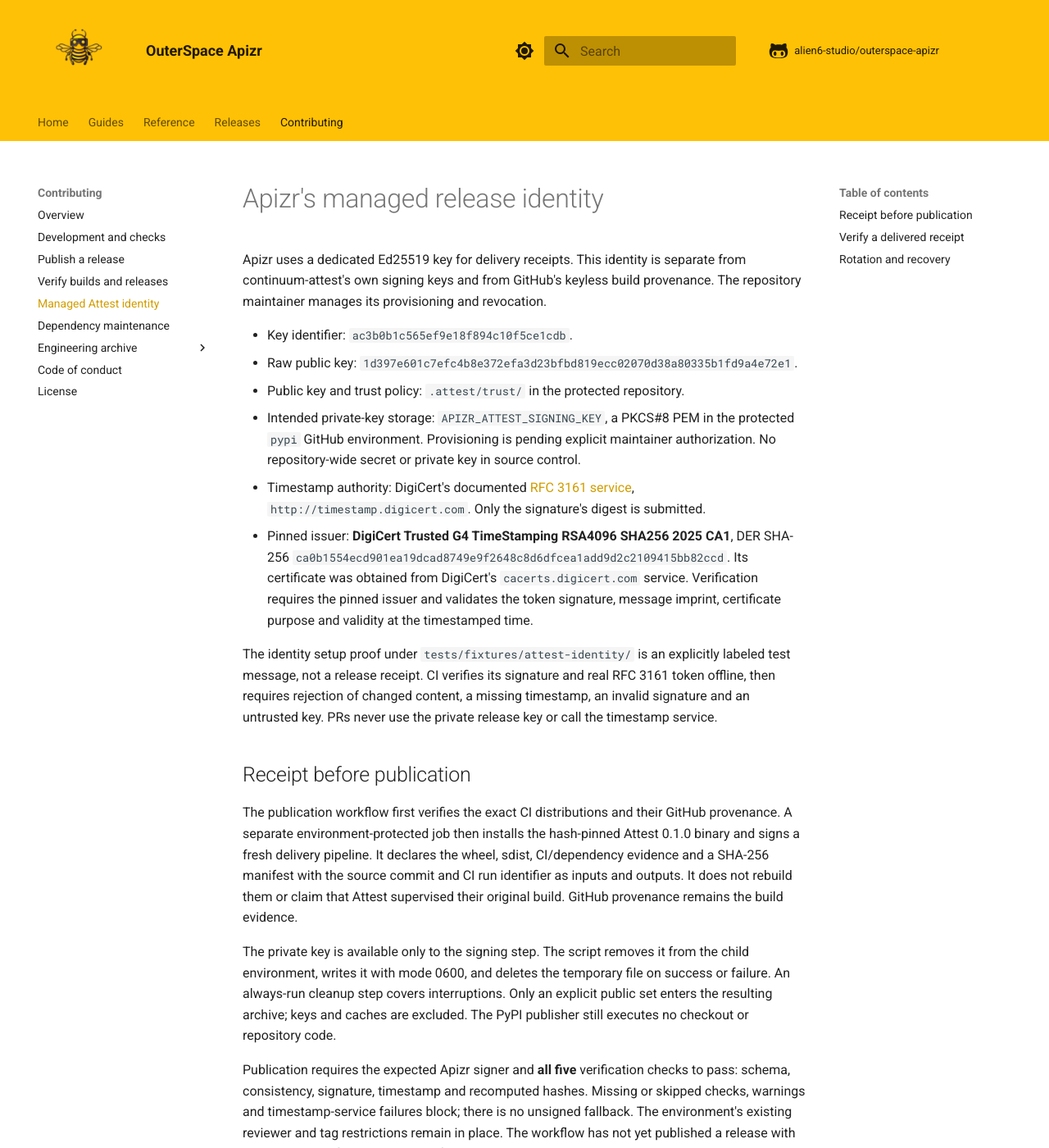
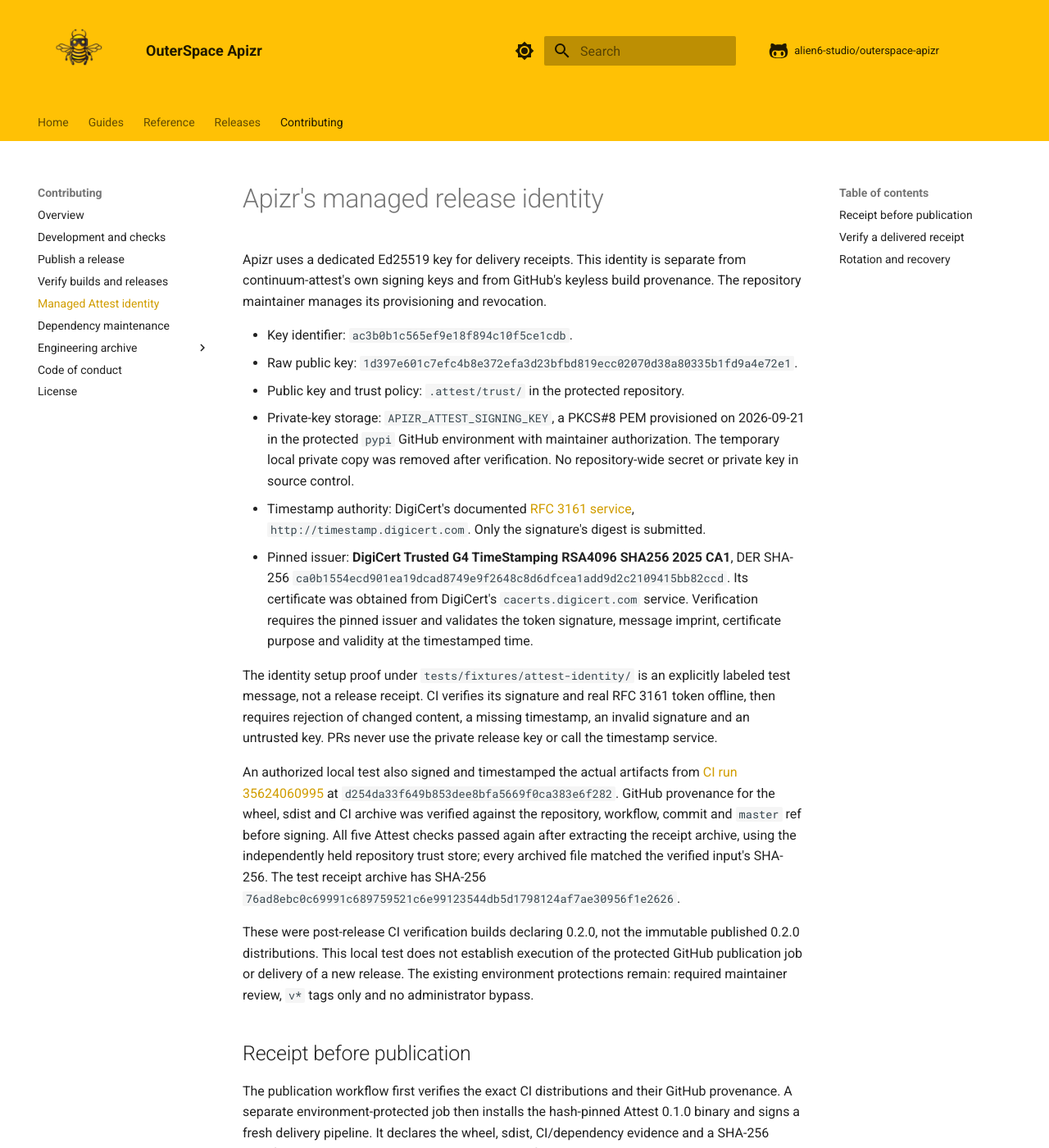
Before and after one commit to Alien6-Studio/outerspace-apizr, an MkDocs documentation site: the page built from docs/contributing/attest.md, in a window 1280 px wide and 1400 px high. Shown: the whole window at 82% size. Built offline with MkDocs 1.6.1 and Material for MkDocs 9.7.7, drawn with Linux system fonts in a browser that asks for light colours; comment, search, counter and statistics services are not loaded; some of the changed text lies outside the part shown.

Commit message:
docs: record verified Attest identity provisioning (#83)

```diff
--- a/docs/contributing/attest.md
+++ b/docs/contributing/attest.md
@@ -7,9 +7,10 @@ provenance. The repository maintainer manages its provisioning and revocation.
 - Key identifier: `ac3b0b1c565ef9e18f894c10f5ce1cdb`.
 - Raw public key: `1d397e601c7efc4b8e372efa3d23bfbd819ecc02070d38a80335b1fd9a4e72e1`.
 - Public key and trust policy: `.attest/trust/` in the protected repository.
-- Intended private-key storage: `APIZR_ATTEST_SIGNING_KEY`, a PKCS#8 PEM in the
-  protected `pypi` GitHub environment. Provisioning is pending explicit maintainer
-  authorization. No repository-wide secret or private key in source control.
+- Private-key storage: `APIZR_ATTEST_SIGNING_KEY`, a PKCS#8 PEM provisioned on
+  2026-09-21 in the protected `pypi` GitHub environment with maintainer
+  authorization. The temporary local private copy was removed after verification.
+  No repository-wide secret or private key in source control.
 - Timestamp authority: DigiCert's documented
   [RFC 3161 service](https://knowledge.digicert.com/general-information/rfc3161-compliant-time-stamp-authority-server),
   `http://timestamp.digicert.com`. Only the signature's digest is submitted.
@@ -24,6 +25,21 @@ labeled test message, not a release receipt. CI verifies its signature and real
 RFC 3161 token offline, then requires rejection of changed content, a missing
 timestamp, an invalid signature and an untrusted key. PRs never use the private
 release key or call the timestamp service.
+
+An authorized local test also signed and timestamped the actual artifacts from
+[CI run 35624060995](https://github.com/Alien6-Studio/outerspace-apizr/actions/runs/35624060995)
+at `d254da33f649b853dee8bfa5669f0ca383e6f282`. GitHub provenance for the wheel,
+sdist and CI archive was verified against the repository, workflow, commit and
+`master` ref before signing. All five Attest checks passed again after extracting
+the receipt archive, using the independently held repository trust store; every
+archived file matched the verified input's SHA-256. The test receipt archive has
+SHA-256 `76ad8ebc0c69991c689759521c6e99123544db5d1798124af7ae30956f1e2626`.
+
+These were post-release CI verification builds declaring 0.2.0, not the immutable
+published 0.2.0 distributions. This local test does not establish execution of
+the protected GitHub publication job or delivery of a new release. The existing
+environment protections remain: required maintainer review, `v*` tags only and
+no administrator bypass.
 
 ## Receipt before publication
 
```
Also changed, not shown: other parts of docs/contributing/attest.md (+1 -1 lines).
